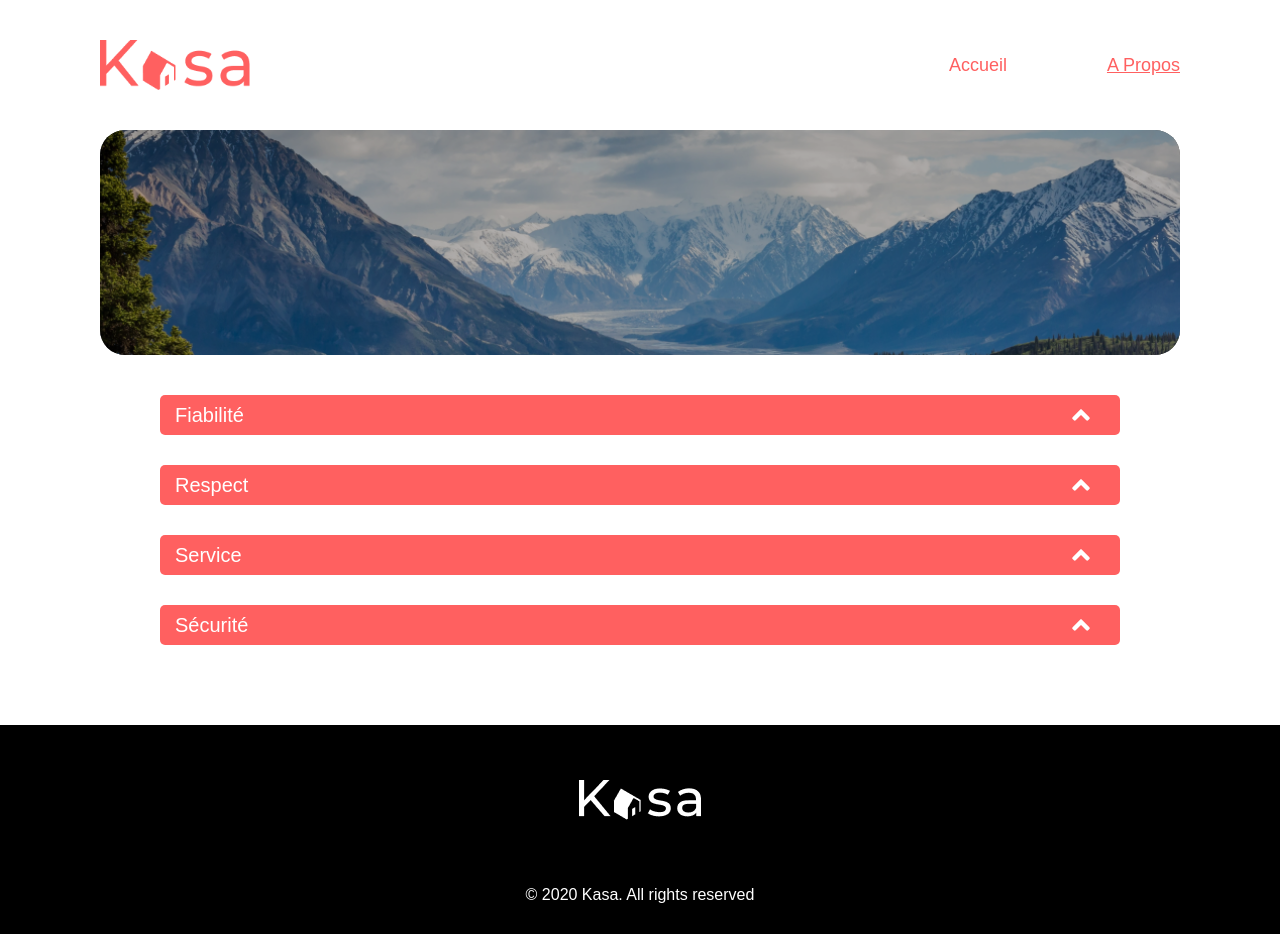
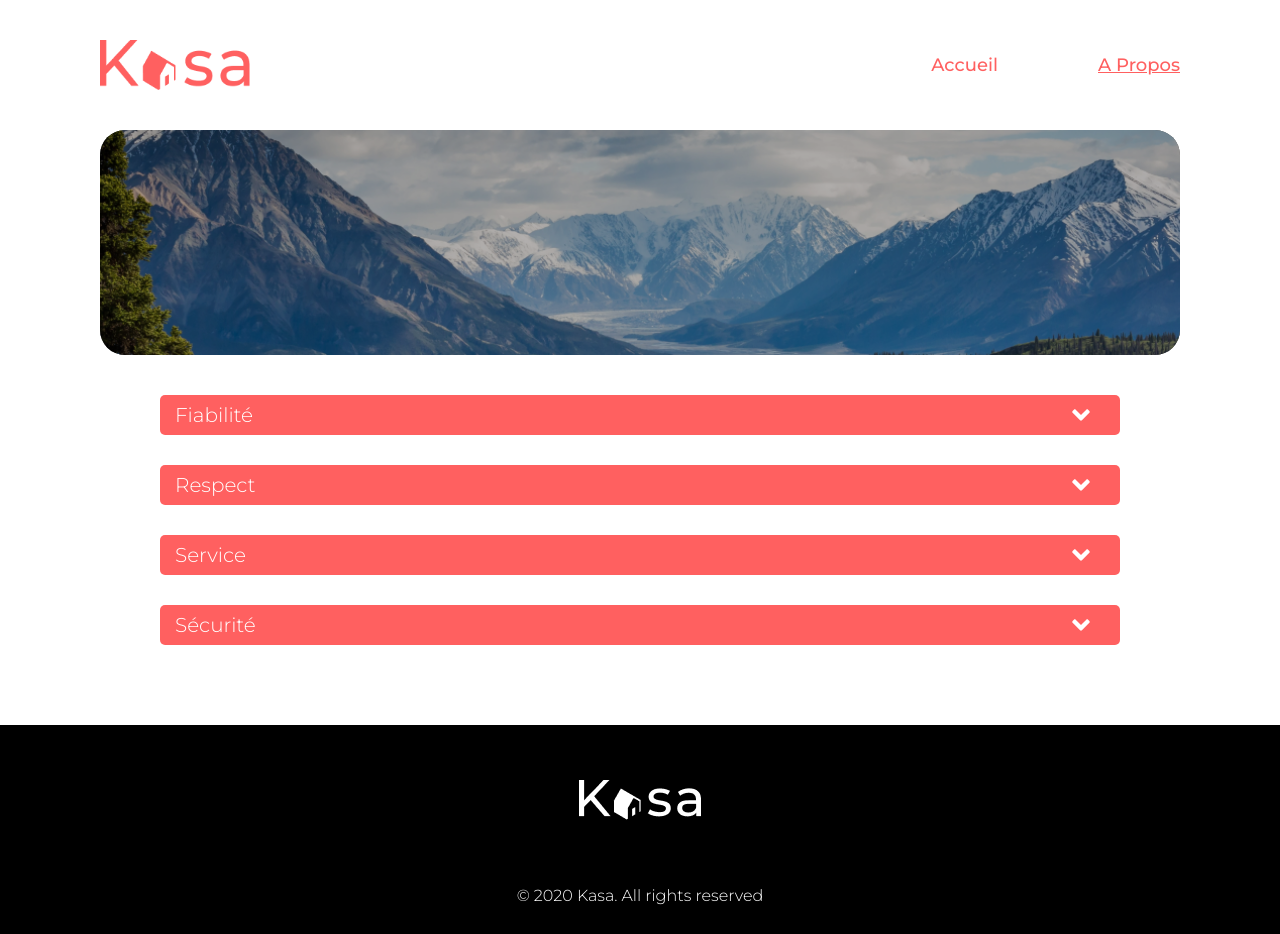
Before and after one commit to bondonflorian/P7_Kasa, a React (Create React App) app: page /about in a window 1280 px wide. Built offline with nearby package versions, Linux system fonts and the light colour scheme.

Commit message:
Version final du projet

```diff
--- a/src/assets/styles/_settings.scss
+++ b/src/assets/styles/_settings.scss
@@ -1,11 +1,8 @@
-/* Font */
-@font-face {
-    font-family: "Montserrat";
-    @import url('https://fonts.googleapis.com/css2?family=Montserrat:wght@300;400;500&display=swap');
-}
+/* TODO Font */
+@import url('https://fonts.googleapis.com/css2?family=Montserrat:wght@300;400;500&display=swap');
 
-/* Variable */
-$font: "Montserrat", sans-serif;
+/* TODO Variable */
+$font: "Montserrat";
 $color-1: #FF6060;
 $color-2: #E3E3E3;
 $color-3: #f1b1b1;
@@ -17,7 +14,7 @@ $margin-page: 40px 100px;
 $margin-mobile: 0 20px;
 $margin-tablette: 0 30px;
 
-/* Mixin */
+/* TODO Mixin */
 @mixin flexcenter {
     display: flex;
     align-items: center;
@@ -81,7 +78,7 @@ $margin-tablette: 0 30px;
     transition: all 0.4s linear;
 }
 
-/* Paramètre généraux */
+/* TODO Paramètre généraux */
 body {
     font-family: $font;
     font-weight: 300;
@@ -90,6 +87,7 @@ body {
 li {
     list-style-type: none;
     color: $color-1;
+    font-weight: 500;
 }
 
 * {
--- a/src/assets/styles/index.scss
+++ b/src/assets/styles/index.scss
@@ -1,4 +1,3 @@
-/* TODO Verifier la police, elle est trop grasse à certains endroit */
 @import "settings";
 @import "./layout/header";
 @import "./layout/footer";
--- a/src/assets/styles/layout/_footer.scss
+++ b/src/assets/styles/layout/_footer.scss
@@ -11,7 +11,7 @@
 
 
     @include mobile {
-        margin-top: 10px;
+        margin-top: 50px;
         font-size: 12px;
     }
 
--- a/src/assets/styles/layout/_header.scss
+++ b/src/assets/styles/layout/_header.scss
@@ -56,9 +56,6 @@
                 }
             }
 
-            /*             &:hover {
-                text-decoration-line: underline;
-            } */
         }
     }
 
--- a/src/assets/styles/pages/_about.scss
+++ b/src/assets/styles/pages/_about.scss
@@ -71,6 +71,11 @@ section {
         padding: 0 25px 0 15px;
         cursor: pointer;
 
+        @include mobile {
+            height: 30px;
+            padding: 0 2px 0 15px;
+        }
+
     }
 
     &__description {
@@ -87,10 +92,18 @@ section {
         font-size: 20px;
         color: $color-white;
         font-weight: 300;
+
+        @include mobile {
+            font-size: 13px;
+        }
     }
 
     &__arrow {
         @include arrow;
+
+        @include mobile {
+            font-size: 20px;
+        }
     }
 
     & p {
@@ -99,6 +112,7 @@ section {
 
         @include mobile {
             margin-right: 5px;
+            font-size: 12px;
         }
     }
 }
--- a/src/assets/styles/pages/_home.scss
+++ b/src/assets/styles/pages/_home.scss
@@ -47,6 +47,10 @@
             font-size: 22px;
             padding-right: 140px;
             padding-left: 10px;
+        }
+
+        @include tablette {
+            font-size: 38px;
         }
     }
 }
@@ -125,5 +129,9 @@
             margin-left: 10px;
             margin-right: 80px;
         }
+
+        @include tablette {
+            font-size: 16px;
+        }
     }
 }
--- a/src/assets/styles/pages/_housing.scss
+++ b/src/assets/styles/pages/_housing.scss
@@ -237,7 +237,7 @@
 
             @include mobile {
                 margin: 0;
-                font-size: 14px;
+                font-size: 12px;
             }
 
             @include tablette {
@@ -255,7 +255,7 @@
         @include mobile {
             flex-direction: column;
             align-items: flex-start;
-            height: 15%;
+            height: 20%;
         }
 
         @include tablette {
@@ -333,13 +333,18 @@
 
                     @include mobile {
                         width: 100%;
-                        height: 40px;
+                        height: 30px;
+                        padding: 0 2px 0 15px;
                     }
 
                     & h2 {
                         font-size: 16px;
                         color: $color-white;
                         font-weight: 300;
+
+                        @include mobile {
+                            font-size: 13px;
+                        }
                     }
                 }
 
@@ -365,6 +370,7 @@
                         @include mobile {
                             height: auto;
                             padding-bottom: 20px;
+                            padding: 20px 0 10px 0;
                         }
 
                         & p {
@@ -374,7 +380,7 @@
                             margin: 0;
 
                             @include mobile {
-                                font-size: 14px;
+                                font-size: 12px;
                             }
                         }
 
--- a/src/components/pages/About.js
+++ b/src/components/pages/About.js
@@ -25,7 +25,7 @@ const About = () => {
                     <div className="about">
                         <div className="about__title" onClick={() => setCollapse1(!collapse1)}>
                             <h1>Fiabilité</h1>
-                            {(!collapse1 ? <FaAngleUp className='about__arrow' /> : <FaAngleDown className='about__arrow' />)}
+                            {(collapse1 ? <FaAngleUp className='about__arrow' /> : <FaAngleDown className='about__arrow' />)}
                         </div>
                         <div className={(collapse1 ? "about__description__show" : "about__description")}>
                             <Collapse isOpened={collapse1}>
@@ -34,7 +34,7 @@ const About = () => {
                         </div>
                         <div className="about__title" onClick={() => setCollapse2(!collapse2)}>
                             <h1>Respect</h1>
-                            {(!collapse2 ? <FaAngleUp className='about__arrow' /> : <FaAngleDown className='about__arrow' />)}
+                            {(collapse2 ? <FaAngleUp className='about__arrow' /> : <FaAngleDown className='about__arrow' />)}
                         </div>
                         <div className={(collapse2 ? "about__description__show" : "about__description")}>
                             <Collapse isOpened={collapse2}>
@@ -43,7 +43,7 @@ const About = () => {
                         </div>
                         <div className="about__title" onClick={() => setCollapse3(!collapse3)}>
                             <h1>Service</h1>
-                            {(!collapse3 ? <FaAngleUp className='about__arrow' /> : <FaAngleDown className='about__arrow' />)}
+                            {(collapse3 ? <FaAngleUp className='about__arrow' /> : <FaAngleDown className='about__arrow' />)}
                         </div>
                         <div className={(collapse3 ? "about__description__show" : "about__description")}>
                             <Collapse isOpened={collapse3}>
@@ -52,7 +52,7 @@ const About = () => {
                         </div>
                         <div className="about__title" onClick={() => setCollapse4(!collapse4)}>
                             <h1>Sécurité</h1>
-                            {(!collapse4 ? <FaAngleUp className='about__arrow' /> : <FaAngleDown className='about__arrow' />)}
+                            {(collapse4 ? <FaAngleUp className='about__arrow' /> : <FaAngleDown className='about__arrow' />)}
                         </div>
                         <div className={(collapse4 ? "about__description__show" : "about__description")}>
                             <Collapse isOpened={collapse4}>
--- a/src/components/pages/Home.js
+++ b/src/components/pages/Home.js
@@ -31,8 +31,7 @@ const Home = () => {
                 <p>Chez vous, partout et ailleurs</p>
             </div>
             <div className="card">
-                {/*                 <div className="card__all">
-                </div> */}
+
                 {data.map((item) => (
                     <Link to={"/housing-" + item.id} key={item.id}>
                         <div className="card__location">
@@ -41,6 +40,7 @@ const Home = () => {
                         </div>
                     </Link>
                 ))}
+
             </div>
         </div>
     );
--- a/src/components/pages/Housing.js
+++ b/src/components/pages/Housing.js
@@ -59,7 +59,7 @@ const Housing = () => {
                 <div className="housing__filterblock__details__description">
                     <div className="housing__filterblock__details__description__title" onClick={() => setCollapse1(!collapse1)}>
                         <h2>Description</h2>
-                        {(!collapse1 ? <FaAngleUp className='housing__arrow' /> : <FaAngleDown className='about__arrow' />)}
+                        {(collapse1 ? <FaAngleUp className='housing__arrow' /> : <FaAngleDown className='about__arrow' />)}
                     </div>
                     <div className={(collapse1 ? "housing__filterblock__details__description__text__show" : "housing__filterblock__details__description__text")}>
                         <Collapse isOpened={collapse1}>
@@ -70,7 +70,7 @@ const Housing = () => {
                 <div className="housing__filterblock__details__description">
                     <div className="housing__filterblock__details__description__title" onClick={() => setCollapse2(!collapse2)}>
                         <h2>Equipements</h2>
-                        {(!collapse2 ? <FaAngleUp className='housing__arrow' /> : <FaAngleDown className='about__arrow' />)}
+                        {(collapse2 ? <FaAngleUp className='housing__arrow' /> : <FaAngleDown className='about__arrow' />)}
                     </div>
                     <div className={(collapse2 ? "housing__filterblock__details__description__text__show" : "housing__filterblock__details__description__text")}>
                         <Collapse isOpened={collapse2}>
```
